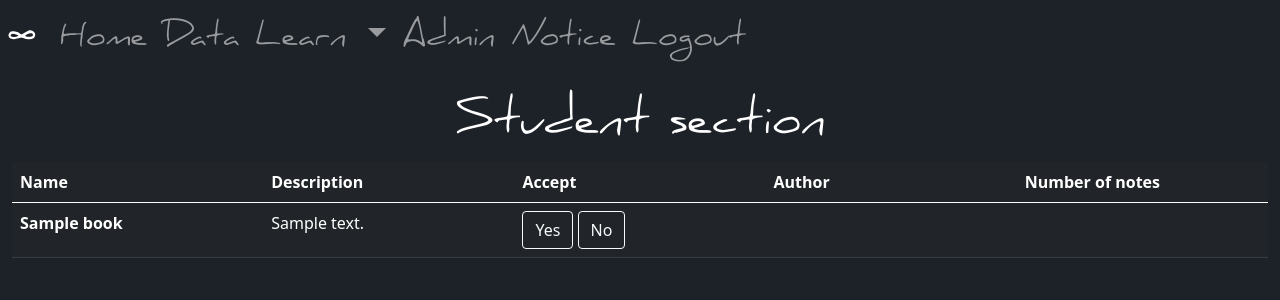
After one commit to tbuglioni/unlimited-studies, a Django app: page /studies/student in a window 1280 px wide. The commit adds this page. Shown: the top 300 px of the page. Run offline with Django 3.2, Linux system fonts and the light colour scheme; a user stored in the database is signed in; tables that the repository leaves empty hold one stand-in row (values such as "Sample post"); some libraries are stand-ins or nearby versions.

Commit message:
add teacher/student mode

```diff
--- a/studies/forms.py
+++ b/studies/forms.py
@@ -18,7 +18,7 @@ class ChapterForm(forms.Form):
 
 
 class BookForm(forms.Form):
-    name = forms.CharField(max_length=100)
+    name = forms.CharField(max_length=100, required=False)
     description = forms.CharField(
         widget=forms.Textarea, max_length=1000, required=False)
     source_info = forms.CharField(
--- a/studies/logic/analyse.py
+++ b/studies/logic/analyse.py
@@ -22,7 +22,7 @@ class Analyse:
 
     def get_nbr_of_notes(self):
         """ return the numbers of notes"""
-        return self.notes.count()
+        return StudiesNotesProgression.objects.filter(user=self.request.user).count()
 
     def get_recap_daily_notes(self):
         """ return a list with 10 lasts days and the number of win/fail"""
@@ -93,6 +93,7 @@ class Analyse:
 
     def get_nbr_notes_todoo(self):
         """ return number of notes to studies"""
+
         todoo_recto = self.note_recto_true.filter(
             next_studied_date_recto__lte=self.time_now)
         todoo_verso = self.note_verso_true.filter(
--- a/studies/models.py
+++ b/studies/models.py
@@ -5,7 +5,7 @@ from django.utils import timezone
 
 
 class Book(models.Model):
-    name = models.CharField(max_length=255, null=False)
+    name = models.CharField(max_length=255, null=True, blank=True)
     users = models.ManyToManyField(
         settings.AUTH_USER_MODEL, through="UserBookMany", related_name="books"
     )
@@ -14,7 +14,6 @@ class Book(models.Model):
 
     def __str__(self):
         return f"{self.id}-{self.name}"
-
 
 
 class UserBookMany(models.Model):
@@ -31,6 +30,7 @@ class UserBookMany(models.Model):
     user_fonction = models.CharField(
         max_length=255, null=False, default="owner", choices=FONCTION
     )
+    to_accept = models.BooleanField(default=False)
     # level to make a progressive access to chapter
 
     def __str__(self):
--- /dev/null
+++ b/studies/templates/studies/student.html
@@ -0,0 +1,46 @@
+{% extends 'base.html' %}{% load static %} {% block content %}
+<!-- NAVBAR -->
+{% include "snippets/navebar.html" with user=user %}
+
+<!-- BODY -->
+<div class="container-fluid mt-5 pt-5">
+    <h1 class="text-center new_font_daniel-lg">Student section</h1>
+
+
+
+
+
+
+
+<table class="table-dark table">
+      <thead>
+        <tr>
+          <th scope="col"style="width: 10%">Name</th>
+          <th scope="col" style="width: 10%">Description</th>
+          <th scope="col" style="width: 10%">Accept</th>
+          <th scope="col" style="width: 10%">Author</th>
+          <th scope="col" style="width: 10%">Number of notes</th>
+        </tr>
+      </thead>
+      <tbody>
+        {% for elt in book_to_check %}
+        <tr>
+          <th scope="row">{{elt.book.name}}</th>
+          <td>{{elt.book.description}}</td>
+          <td> <a
+              href="{% url 'studies:subscribe_book' book=elt.book.id%}"
+              class="btn btn-outline-light"
+              >Yes</a> <a
+              href="{% url 'studies:unsubscribe_book' book=elt.book.id%}"
+              class="btn btn-outline-light"
+              >No</a> </td>
+          <td></td>
+          <td></td>
+
+
+        </tr>
+        {% endfor %}
+      </tbody>
+    </table>
+</div>
+{% endblock content %}
--- a/studies/urls.py
+++ b/studies/urls.py
@@ -5,7 +5,14 @@ app_name = "studies"
 
 urlpatterns = [
     path("", views.personal_home_view, name="personal_home"),
+    path("student", views.student_view, name="student_page"),
+    path("teacher/<int:book>", views.teacher_view, name="teacher_page"),
+    path("teacher/<int:book>/<int:error>", views.teacher_view, name="teacher_page"),
+    path("teacher/add/<int:book>", views.add_new_student_in_book_view, name="add_new_student"),
+
+    path("subscribe/<int:book>", views.subscribe_book_view, name="subscribe_book"),
     path("<int:book>", views.personal_home_view, name="personal_home"),
+
     # get
     path("book/<int:book>", views.book_view, name="book_page"),
     path("book/<int:book>/<int:chapter>",
@@ -19,10 +26,14 @@ urlpatterns = [
 
     # delete
     path("delete/book/<int:book>", views.delete_book_view, name="delete_book"),
-    path("unsubscribe/book/<int:book>", views.unsubscribe_book_view, name="unsubscribe_book"),
-    path("delete/chapter/<int:chapter>",
-         views.delete_chapter_view, name="delete_chapter"),
+    path("delete/chapter/<int:chapter>", views.delete_chapter_view, name="delete_chapter"),
     path("delete/note/<int:note>", views.delete_note_view, name="delete_note"),
+
+
+    # teacher - student subscription
+    path("unsubscribe/<int:book>", views.unsubscribe_book_view, name="unsubscribe_book"),
+    path("unsubscribe/student<int:student>/<int:book>",
+         views.unsubscribe_student_by_owner_view, name="unsubscribe_student"),
 
 
     path("feed_db", views.add_data_in_db_view, name="feed_db"),
--- a/studies/views.py
+++ b/studies/views.py
@@ -1,3 +1,4 @@
+from account.models import Account
 from django.contrib.auth.decorators import login_required
 from django.core.paginator import Paginator
 from django.http import JsonResponse
@@ -11,14 +12,17 @@ from studies.logic.FeedDb import FeedDb
 
 
 @login_required
-def personal_home_view(request, book=None):
+def personal_home_view(request, book:int=None):
     """ personal page with books and feedback"""
     user_action = UserAction()
+    current_analyse = Analyse(request)
+
     context = {}
     context["books"] = user_action.get_books(request)
     context["books_info"] = user_action.get_UserBookMany(request)
-    current_analyse = Analyse(request)
     current_analyse.update_data()
+    context["new_book_from_teacher"] = UserBookMany.objects.filter(
+        user=request.user, to_accept=True).exists()
 
     context["todoo"] = current_analyse.get_nbr_notes_todoo()
     context["all_notes"] = current_analyse.get_nbr_of_notes()
@@ -41,7 +45,7 @@ def personal_home_view(request, book=None):
 
 
 @login_required
-def book_view(request, book, chapter=None):
+def book_view(request, book:int, chapter:int=None):
     """ book with 0/1 selected chapter"""
     user_action = UserAction()
     current_analyse = Analyse(request)
@@ -77,6 +81,59 @@ def book_view(request, book, chapter=None):
 
 
 @ login_required
+def student_view(request):
+    context = {}
+    context["book_to_check"] = UserBookMany.objects.filter(
+        user=request.user, to_accept=True).select_related('book')
+
+    return render(request, "studies/student.html", context)
+
+@ login_required
+def teacher_view(request, book:int, error:int=0):
+    context = {}
+    context["book"] = book
+    context["error"] = error
+    context["user_in_acceptation"] = UserBookMany.objects.filter(user_fonction="student", to_accept=True, book=book)
+    context["user_accepted"] = UserBookMany.objects.filter(user_fonction="student", to_accept=False, book=book)
+
+    return render(request, "studies/teacher.html", context)
+
+@ login_required
+def add_new_student_in_book_view(request, book:int):
+    if request.POST:
+        username_target = request.POST.get('new_student')
+        try:
+            username_target = Account.objects.get(username=username_target)
+            obj, created = UserBookMany.objects.get_or_create(user=username_target, book_id=book, user_fonction="student", to_accept=True)
+        except Account.DoesNotExist:
+            return redirect('studies:teacher_page', book=book, error=1)
+
+
+
+    return redirect('studies:teacher_page', book=book)
+
+@ login_required
+def subscribe_book_view(request, book):
+
+    #count book user_target
+    book_counter = UserBookMany.objects.filter(
+                    user=request.user, to_accept=False).count() + 1
+    UserBookMany.objects.filter(user=request.user, book_id=book, user_fonction="student").update(to_accept=False, order_book=book_counter)
+
+
+    notes = StudiesNotes.objects.filter(chapter__book=book)
+    objs = [
+    StudiesNotesProgression(
+        user_id=request.user.id,
+        notes_id=e.id,
+    )
+    for e in notes]
+
+    StudiesNotesProgression.objects.bulk_create(objs)
+
+    return redirect('studies:student_page')
+
+@ login_required
 def note_add_or_update_view(request, chapter=None, note=None):
     """ 1 note to add / change """
     user_action = UserAction()
@@ -102,10 +159,9 @@ def delete_book_view(request, book):
     """ delete 1 book"""
     selected_book = get_object_or_404(Book, pk=book, users=request.user)
     selected_book.delete()
-    books = UserBookMany.objects.filter(user=request.user)
+    books = UserBookMany.objects.filter(user=request.user, to_accept=False)
     loop = 1
     for elt in books:
-        print(elt)
         elt.order_book = loop
         loop += 1
         elt.save()
@@ -119,16 +175,36 @@ def unsubscribe_book_view(request, book):
     selected_book = get_object_or_404(
         UserBookMany, book=book, user=request.user)
     selected_book.delete()
-    books = UserBookMany.objects.filter(user=request.user)
+    StudiesNotesProgression.objects.filter(user_id=request.user.id, notes__chapter__book_id=book).delete()
+    books = UserBookMany.objects.filter(user=request.user, to_accept=False)
     loop = 1
     for elt in books:
-        print(elt)
         elt.order_book = loop
         loop += 1
         elt.save()
 
     return redirect('studies:personal_home')
 
+
+@ login_required
+def unsubscribe_student_by_owner_view(request, book:int, student:int):
+    check_owner = UserBookMany.objects.filter(user=request.user, book=book, user_fonction="owner").exists()
+    if check_owner:
+        user_to_delete = UserBookMany.objects.get(user=student, book=book)
+        if user_to_delete.to_accept is True:
+            user_to_delete.delete()
+        else:
+            user_to_delete.delete()
+            books = UserBookMany.objects.filter(user=student, to_accept=False)
+            loop = 1
+            for elt in books:
+                elt.order_book = loop
+                loop += 1
+                elt.save()
+
+
+        return redirect('studies:teacher_page', book=book)
+    return redirect('studies:personal_home')
 
 @ login_required
 def delete_chapter_view(request, chapter):
```
Also changed, not shown: studies/logic/userAction.py (+9 -8 lines), studies/templates/studies/book.html (+20 -2 lines), studies/templates/studies/personal_home.html (+6 -1 lines), studies/templates/studies/snippets/add_book_snippet.html (+13 -0 lines), studies/templates/studies/teacher.html (added, +84 -0 lines), studies/tests/test_view.py (+62 -30 lines), studies/tests/tests.py (+4 -4 lines), unlimited_studies/settings/__init__.py (+13 -13 lines), studies/migrations/0003_userbookmany_to_accept.py (added), studies/migrations/0004_alter_book_name.py (added).
